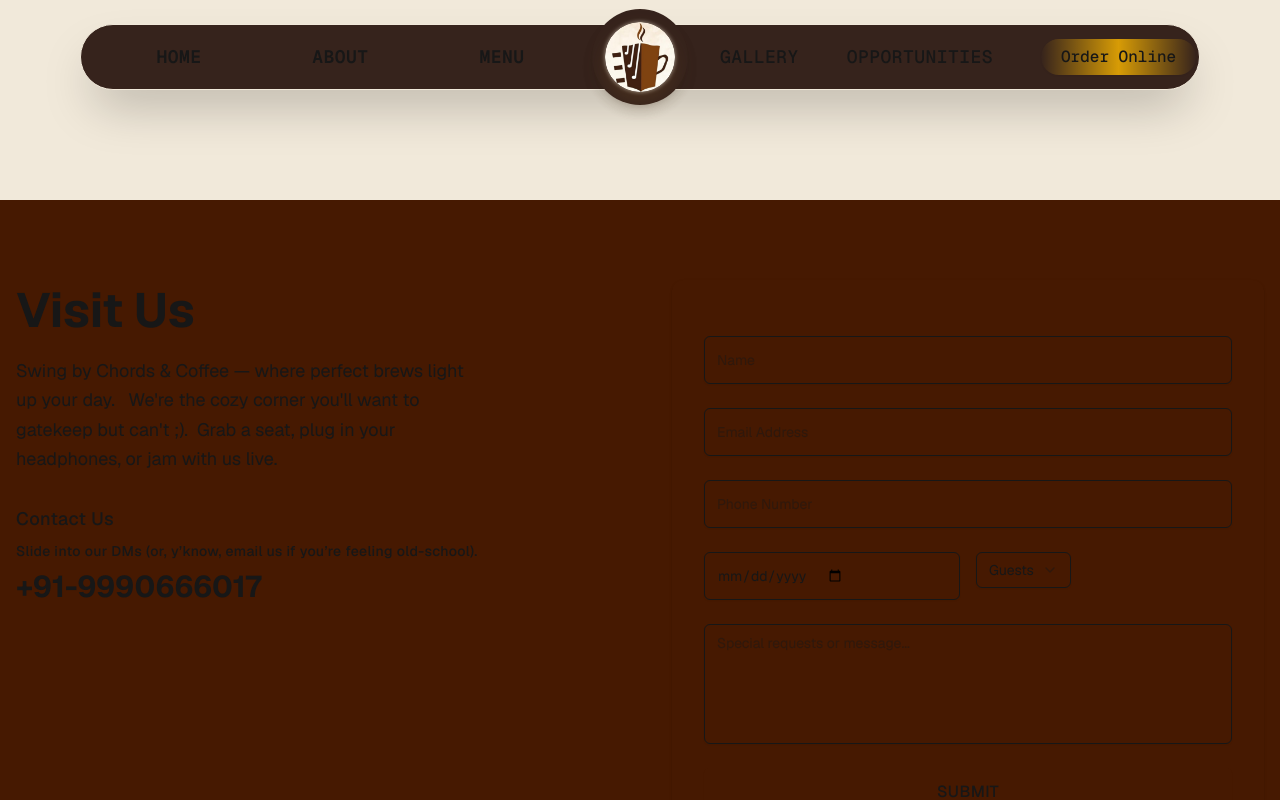
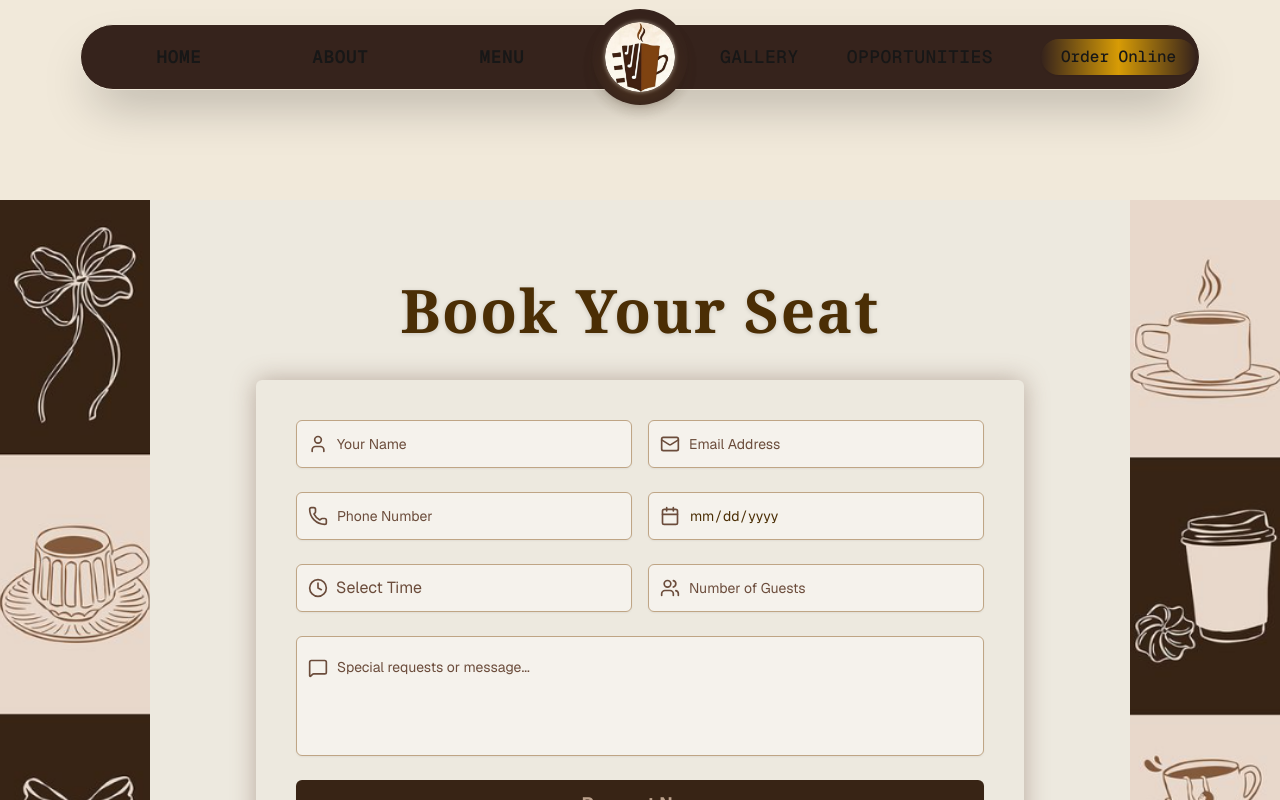
Before and after one commit to satvik-Hecker/chordscoffee, a Next.js app: page / in a window 1280 px wide. Shown: the top 800 px of the page. Built offline with nearby package versions, Linux system fonts and the light colour scheme.

Commit message:
book your table

```diff
--- /dev/null
+++ b/src/app/components/BookTable.tsx
@@ -0,0 +1,207 @@
+"use client";
+import Image from "next/image";
+import { useState } from "react";
+import { Button } from "./ui/Button";
+import { Card, CardContent } from "./ui/Card";
+import { Input } from "./ui/Input";
+import { Textarea } from "./ui/Textarea";
+import { toast } from "sonner";
+import {
+  User,
+  Mail,
+  Phone,
+  Calendar,
+  Clock,
+  Users,
+  MessageSquare,
+} from "lucide-react";
+
+export default function BookingTable() {
+  const [formData, setFormData] = useState({
+    name: "",
+    email: "",
+    phone: "",
+    date: "",
+    time: "",
+    guests: "",
+    message: "",
+  });
+
+  const handleSubmit = (e: React.FormEvent) => {
+    e.preventDefault();
+    toast("We'll confirm your reservation within 24 hours.");
+    setFormData({
+      name: "",
+      email: "",
+      phone: "",
+      date: "",
+      time: "",
+      guests: "",
+      message: "",
+    });
+  };
+
+  const handleInputChange = (field: string, value: string) => {
+    setFormData((prev) => ({ ...prev, [field]: value }));
+  };
+
+  const inputStyle =
+    "pl-10 h-12 bg-[#f5f2ec] border border-[#bfa585] focus:border-[#6b4c3b] focus:ring-transparent focus:ring-offset-0 focus:outline-none focus:ring-0 focus:bg-white focus:text-[#4b2e05] transition-all rounded-md placeholder:text-[#6b4c3b] text-[#4b2e05]";
+
+  return (
+    <section className="relative bg-[#ede9df] font-sans overflow-hidden flex items-center justify-center min-h-[700px]">
+      {/* Left Border */}
+      <div className="hidden md:block absolute left-0 top-0 h-full w-[150px]">
+        <Image
+          src="/images/border-1.png"
+          alt="Coffee decoration left"
+          fill
+          className="object-cover object-center"
+        />
+      </div>
+
+      {/* Right Border */}
+      <div className="hidden md:block absolute right-0 top-0 h-full w-[150px]">
+        <Image
+          src="/images/border-2.png"
+          alt="Coffee decoration right"
+          fill
+          className="object-cover object-center"
+        />
+      </div>
+
+      {/* Content */}
+      <div className="relative z-10 flex flex-col items-center justify-center text-center w-full px-6 py-20">
+        <h2 className="text-5xl md:text-6xl font-extrabold text-[#4b2e05] mb-10 font-serif tracking-wide drop-shadow-sm">
+          Book Your Seat
+        </h2>
+
+        <Card className="bg-card rounded-md border-none w-full max-w-3xl pt-0 shadow-[0_0_25px_rgba(107,76,59,0.4)] hover:shadow-[0_0_40px_rgba(75,46,5,0.6)] transition-shadow duration-500" >
+          <CardContent className="p-8 md:p-10">
+            <form onSubmit={handleSubmit} className="space-y-6 text-left">
+              {/* Row 1 - Name & Email */}
+              <div className="grid grid-cols-1 md:grid-cols-2 gap-4">
+                <div className="relative">
+                  <User className="absolute left-3 top-1/2 -translate-y-1/2 text-[#6b4c3b] h-5 w-5 pointer-events-none" />
+                  <Input
+                    type="text"
+                    placeholder="Your Name"
+                    value={formData.name}
+                    onChange={(e) => handleInputChange("name", e.target.value)}
+                    required
+                    className={inputStyle}
+                  />
+                </div>
+
+                <div className="relative">
+                  <Mail className="absolute left-3 top-1/2 -translate-y-1/2 text-[#6b4c3b] h-5 w-5 pointer-events-none" />
+                  <Input
+                    type="email"
+                    placeholder="Email Address"
+                    value={formData.email}
+                    onChange={(e) => handleInputChange("email", e.target.value)}
+                    required
+                    className={inputStyle}
+                  />
+                </div>
+              </div>
+
+              {/* Row 2 - Phone & Date */}
+              <div className="grid grid-cols-1 md:grid-cols-2 gap-4">
+                <div className="relative">
+                  <Phone className="absolute left-3 top-1/2 -translate-y-1/2 text-[#6b4c3b] h-5 w-5 pointer-events-none" />
+                  <Input
+                    type="tel"
+                    placeholder="Phone Number"
+                    value={formData.phone}
+                    onChange={(e) => handleInputChange("phone", e.target.value)}
+                    className={inputStyle}
+                  />
+                </div>
+
+                <div className="relative">
+                  <Calendar className="absolute left-3 top-1/2 -translate-y-1/2 text-[#6b4c3b] h-5 w-5 pointer-events-none" />
+                  <Input
+                    type="date"
+                    value={formData.date}
+                    onChange={(e) => handleInputChange("date", e.target.value)}
+                    min={new Date().toISOString().split("T")[0]}
+                    required
+                    className={`${inputStyle} appearance-none [&::-webkit-calendar-picker-indicator]:opacity-0 [&::-webkit-calendar-picker-indicator]:absolute [&::-webkit-calendar-picker-indicator]:w-full [&::-webkit-calendar-picker-indicator]:h-full [&::-webkit-calendar-picker-indicator]:cursor-pointer`}
+                  />
+                </div>
+              </div>
+
+              {/* Row 3 - Time & Guests */}
+              <div className="grid grid-cols-1 md:grid-cols-2 gap-4">
+                                    {/* Time Input with Placeholder */}
+                                    <div className="relative">
+                    <Clock className="absolute left-3 top-1/2 -translate-y-1/2 text-[#6b4c3b] h-5 w-5 pointer-events-none" />
+
+                    <Input
+                        type="time"
+                        value={formData.time}
+                        onChange={(e) => handleInputChange("time", e.target.value)}
+                        required
+                        className={`${inputStyle} appearance-none
+                        [&::-webkit-calendar-picker-indicator]:hidden
+                        [&::-webkit-clear-button]:hidden
+                        [&::-webkit-inner-spin-button]:hidden
+                        [&::-webkit-outer-spin-button]:hidden
+                        [&::-webkit-datetime-edit-ampm-field]:hidden
+                        ${
+                            !formData.time
+                            ? "[&::-webkit-datetime-edit-hour-field]:text-transparent [&::-webkit-datetime-edit-minute-field]:text-transparent [&::-webkit-datetime-edit-text]:text-transparent"
+                            : "text-[#4b2e05]"
+                        }`}
+                        onFocus={(e) => e.target.showPicker?.()}
+                    />
+
+                    {!formData.time && (
+                        <span className="absolute left-10 top-1/2 -translate-y-1/2 text-[#6b4c3b] pointer-events-none select-none">
+                        Select Time
+                        </span>
+                    )}
+                    </div>
+
+
+                {/* Guests Input instead of Select */}
+                <div className="relative">
+                  <Users className="absolute left-3 top-1/2 -translate-y-1/2 text-[#6b4c3b] h-5 w-5 pointer-events-none" />
+                  <Input
+                    type="number"
+                    placeholder="Number of Guests"
+                    min={1}
+                    max={20}
+                    value={formData.guests}
+                    onChange={(e) => handleInputChange("guests", e.target.value)}
+                    className={`${inputStyle}`}
+                  />
+                </div>
+              </div>
+
+              {/* Message */}
+              <div className="relative">
+                <MessageSquare className="absolute left-3 top-[22px] text-[#6b4c3b] h-5 w-5 pointer-events-none" />
+                <Textarea
+                  value={formData.message}
+                  onChange={(e) => handleInputChange("message", e.target.value)}
+                  placeholder="Special requests or message..."
+                  className={`${inputStyle} min-h-[120px] resize-none pt-5 `}
+                />
+              </div>
+
+              {/* Submit */}
+              <Button
+                type="submit"
+                className="w-full h-12 bg-[#382415] hover:bg-[#927b69] hover:text-[#382415] transition-all duration-300 font-sans text-[#bba18c] text-lg font-bold rounded-md"
+              >
+                Request Now
+              </Button>
+            </form>
+          </CardContent>
+        </Card>
+      </div>
+    </section>
+  );
+}
--- a/src/app/components/Get-in-touch.tsx
+++ b/src/app/components/Get-in-touch.tsx
@@ -1,11 +1,11 @@
 "use client"
-import { div } from "framer-motion/client";
+
 import { useState } from 'react';
-import { MapPin, Clock, Phone, Mail, MessageSquare, Home } from 'lucide-react';
+import { MapPin, Clock, Phone, MessageSquare, Home } from 'lucide-react';
 import { Button } from "./ui/Button";
 import { Card, CardContent } from "./ui/Card";
 import { Input } from "./ui/Input";
-import { Label } from "@radix-ui/react-label";
+
 import { Textarea } from "./ui/Textarea";
 import { Select,SelectTrigger,SelectValue,SelectContent,SelectItem } from "./ui/Select";
 import { toast } from "sonner";
@@ -73,7 +73,7 @@ export default function Contact(){
 
               <h2 className="text-5xl font-bold text-coffee-dark leading-tight">Visit Us</h2>
               <p className="text-lg text-muted-foreground leading-relaxed max-w-md">
-                Swing by Chords & Coffee — where perfect brews light up your day. &nbsp;  We're the cozy corner you'll want to gatekeep but can't ;).&nbsp; Grab a seat, plug in your headphones, or jam with us live.</p>
+                Swing by Chords & Coffee — where perfect brews light up your day. &nbsp;  Were the cozy corner youll want to gatekeep but cant ;).&nbsp; Grab a seat, plug in your headphones, or jam with us live.</p>
             </div>
 
             <div className="space-y-2">
@@ -86,6 +86,7 @@ export default function Contact(){
           {/* Right Side - Contact Form */}
           <Card className="shadow-[var(--shadow-card)] bg-card border-0">
             <CardContent className="p-8">
+              <h2 className="text-5xl font-bold text-coffee-dark leading-tight">Visit Us</h2>
               <form onSubmit={handleSubmit} className="space-y-6">
                 <div>
                   <Input
@@ -178,7 +179,7 @@ export default function Contact(){
             <div>
               <h3 className="font-bold text-coffee-dark mb-2 uppercase tracking-wide">MESSAGE</h3>
               <p className="text-sm text-muted-foreground mb-4 leading-relaxed">
-                Send us a message and we'll respond within 24 hours
+                Send us a message and well respond within 24 hours
               </p>
               <p className="font-medium text-musical-note">hello@coffeeandchords.com</p>
             </div>
--- a/src/app/page.tsx
+++ b/src/app/page.tsx
@@ -1,4 +1,5 @@
 import Image from "next/image";
+import BookingTable from "./components/BookTable";
 import Navbar from "./components/Navbar";
 import Footer from "./components/Footer";
 import Contact from "./components/Get-in-touch";
@@ -8,6 +9,7 @@ export default function Home() {
     <div className="bg-[#f1e9da] min-h-screen">
       <Navbar></Navbar>
       <div className="h-50"></div>
+      <BookingTable></BookingTable>
       <Contact></Contact>
       <Footer></Footer>
     </div>
```
Also changed, not shown: public/images/border-1.png (added), public/images/border-2.png (added).
